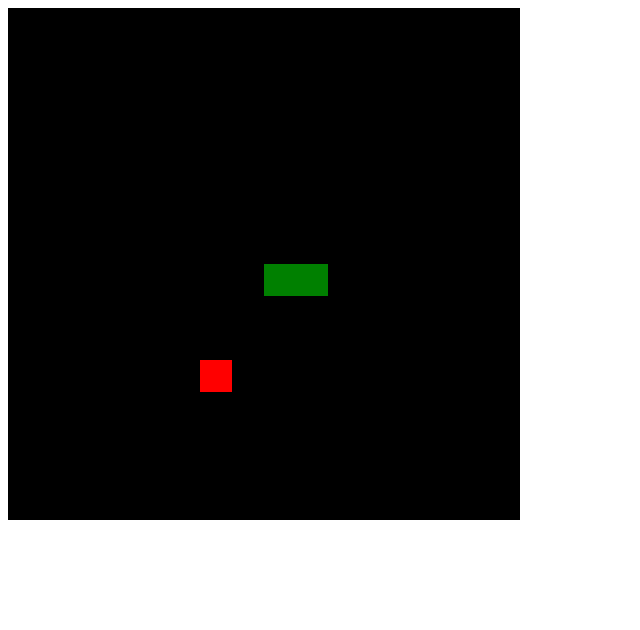
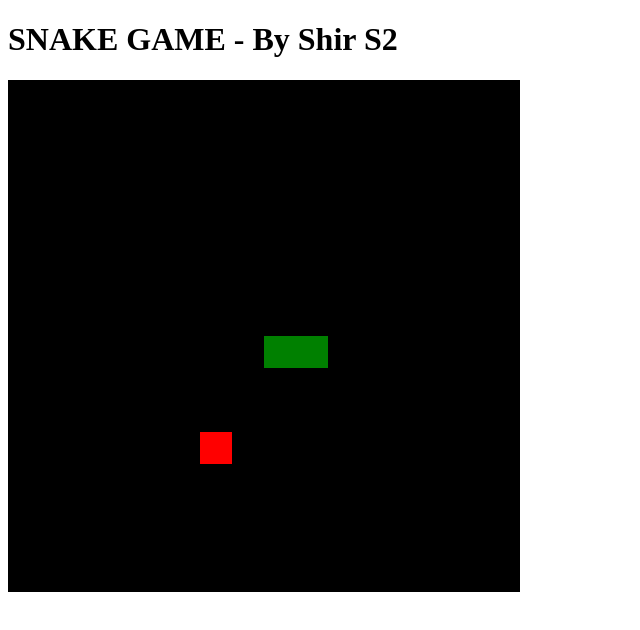
Before and after one commit to shirleide/GameSnake, a plain HTML site: page app/index.html in a window 1280 px wide. Shown: the whole page, without its empty margins (0-640 px from the left). Drawn offline with Linux system fonts and the light colour scheme.

Commit message:
Adicionado css simples

```diff
--- a/app/index.html
+++ b/app/index.html
@@ -9,6 +9,7 @@
     <title>Snake Game - Desafio Prático</title>
 </head>
 <body>
+    <h1>SNAKE GAME - By Shir S2</h1>
     <canvas id="snake" width="512" height="512"></canvas>
 </body>
 </html>
--- a/app/style.css
+++ b/app/style.css
@@ -0,0 +1,8 @@
+body{
+    height: 95vh;
+    width: 95;
+    display: flex;
+    justify-content: center;
+    align-items: center;
+    flex-direction: column;
+}
```
